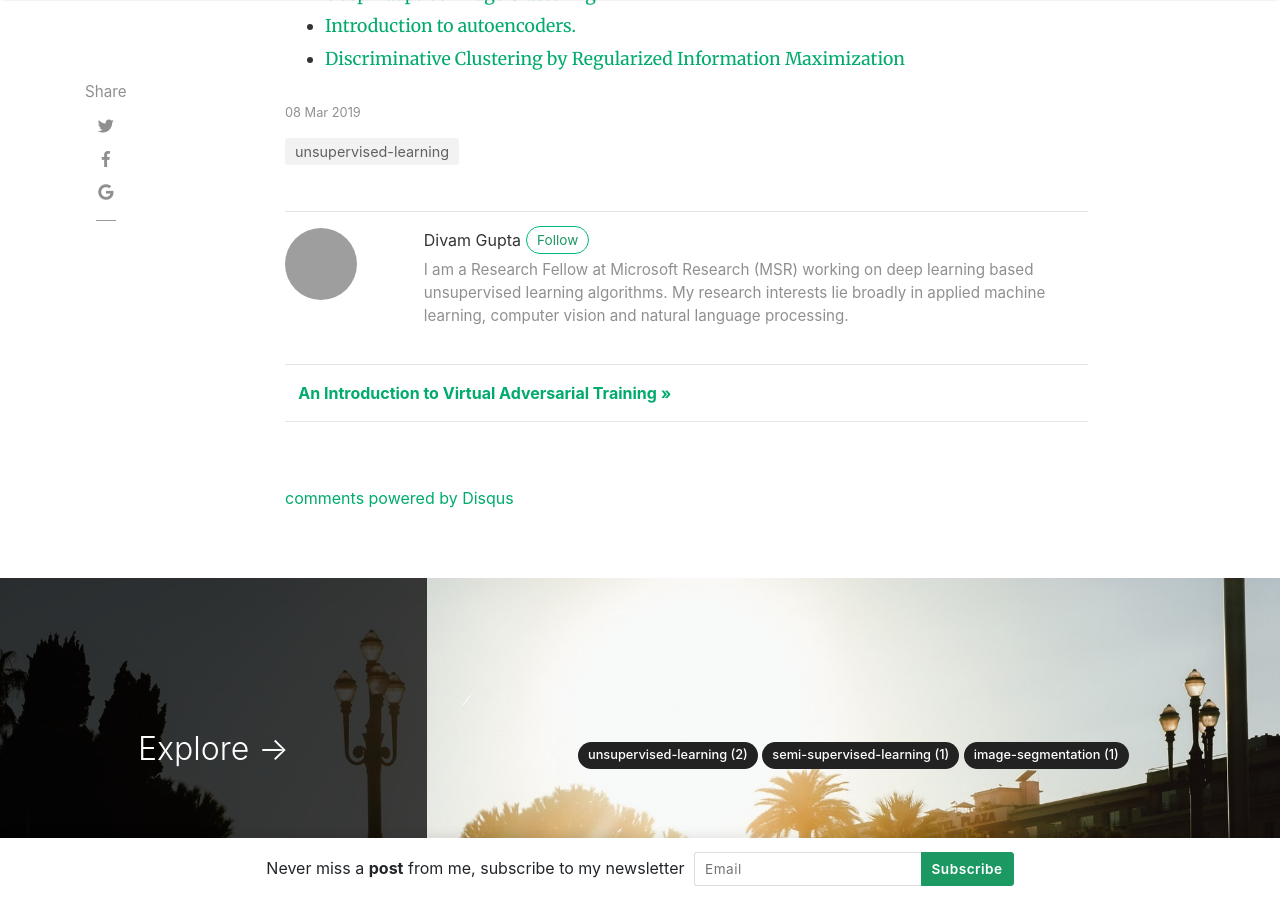
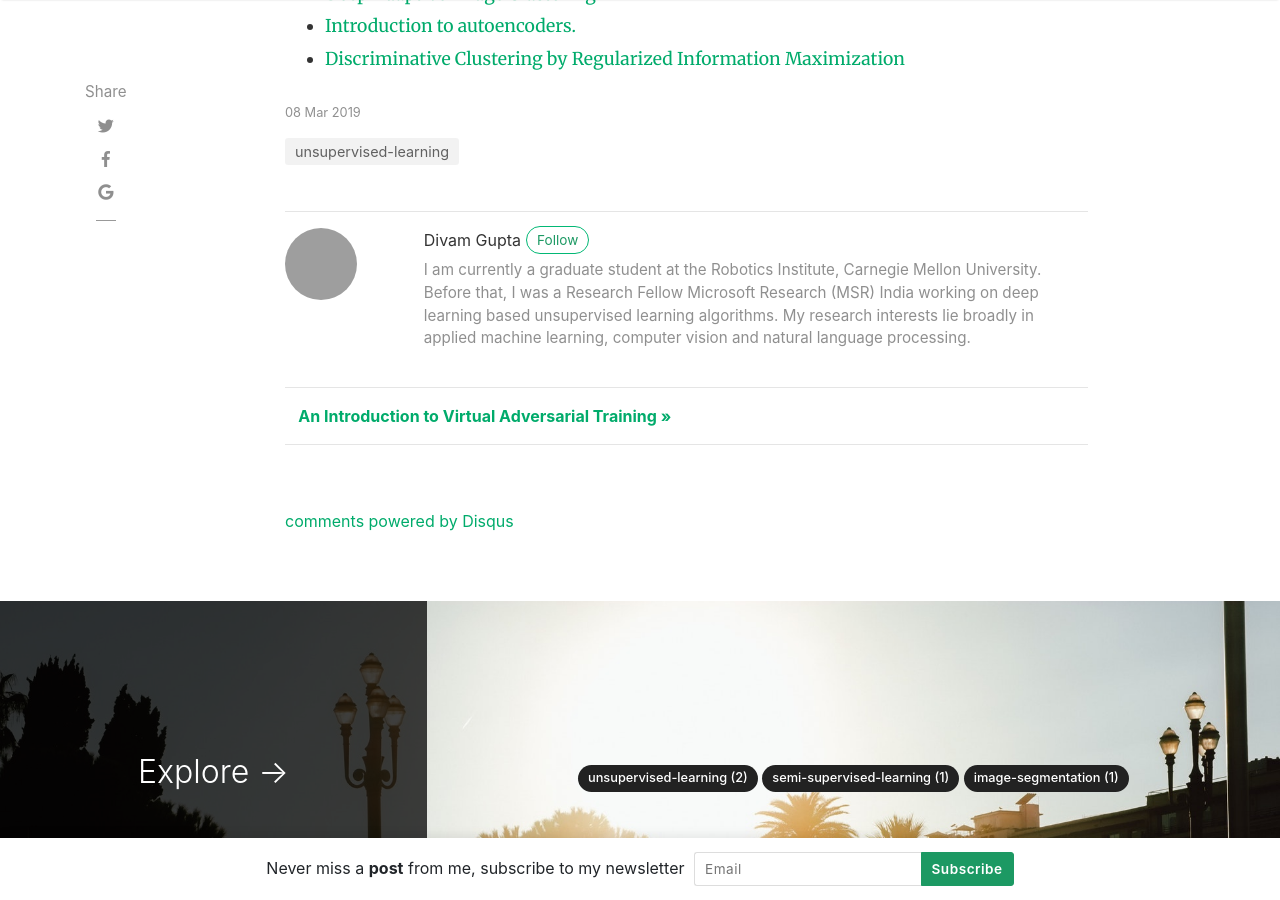
Before and after one commit to divamgupta/divamgupta.github.io, a Jekyll site: the page built from _posts/2019-03-08-an-overview-of-deep-learning-based-clustering-techniques.md, in a window 1280 px wide and 900 px high, scrolled down 6785 px. Built offline with Jekyll 4.4.1, drawn with Linux system fonts in a browser that asks for light colours; nearby versions of some CDN libraries; comment, search, counter and statistics services are not loaded; grey boxes are pictures that could not be loaded.

Commit message:
Update _config.yml

```diff
--- a/_config.yml
+++ b/_config.yml
@@ -1,7 +1,7 @@
 # Site
 name: "Divam Gupta"
-description: "I'm a research fellow at Microsoft Research. I blog about Machine Learning and Deep Learning."
-meta_description: "I'm a research fellow at Microsoft Research. I blog about Machine Learning and Deep Learning."
+description: "I'm a graduate student at Carnegie Mellon University. I blog about Machine Learning and Deep Learning."
+meta_description: "I'm a graduate student at Carnegie Mellon University. I blog about Machine Learning and Deep Learning."
 logo: 'assets/images/log.png'
 favicon: 'assets/images/logo.png'
 baseurl: ''
@@ -18,7 +18,7 @@ authors:
     email: guptadivam@gmail.com
     web: https://divamgupta.com
     twitter: https://twitter.com/divamgupta
-    description: "I am a Research Fellow at Microsoft Research (MSR) working on deep learning based unsupervised learning algorithms. My research interests lie broadly in applied machine learning, computer vision and natural language processing."
+    description: "I am currently a graduate student at the Robotics Institute, Carnegie Mellon University. Before that, I was a Research Fellow Microsoft Research (MSR) India working on deep learning based unsupervised learning algorithms. My research interests lie broadly in applied machine learning, computer vision and natural language processing."
 
 
 url: "https://divamgupta.com"
```
